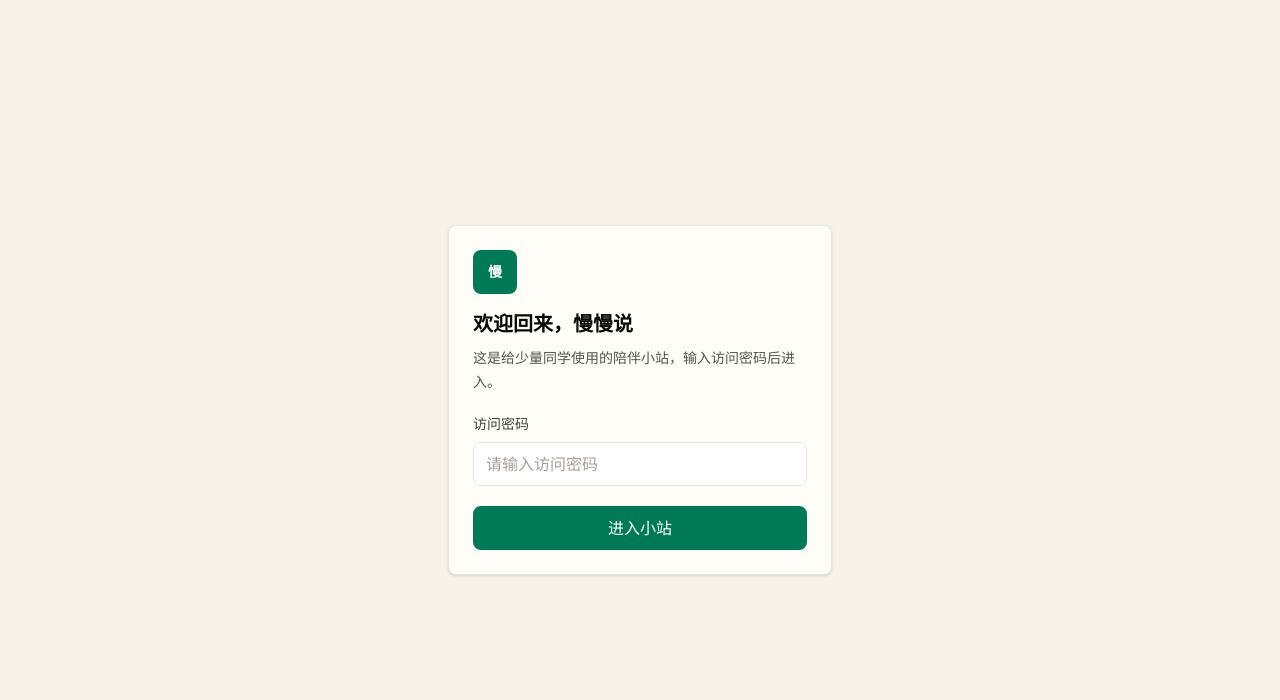
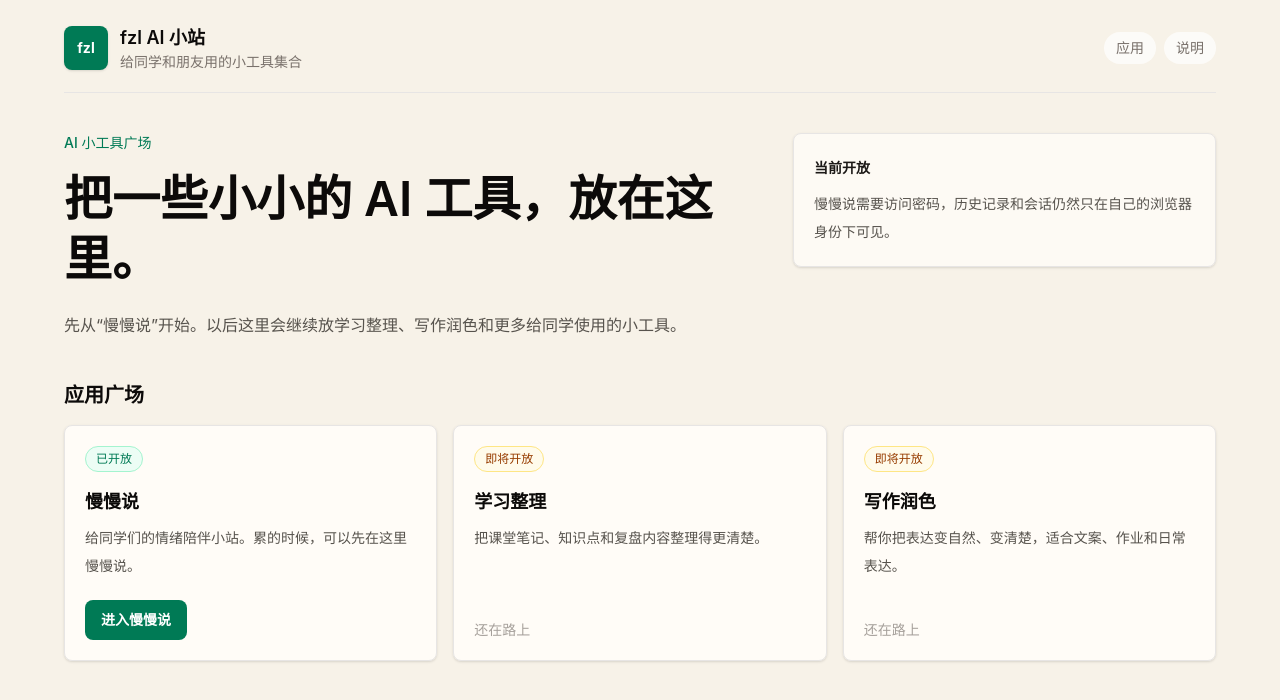
Before and after one commit to fzl666fzl/aiweb, a Next.js app: page / in a window 1280 px wide. Shown: the top 700 px of the page. Built offline with nearby package versions, Linux system fonts and the light colour scheme; no server answers.

Commit message:
feat(hub): 新增 AI 小站总站
- 将首页改为 fzl AI 小站应用广场，展示慢慢说和即将开放的小工具。
- 新增 /apps/mamanshuo 路由承载原慢慢说聊天应用。
- 更新 e2e 测试覆盖总站入口和慢慢说子应用登录流程。

```diff
--- /dev/null
+++ b/src/app/apps/mamanshuo/page.tsx
@@ -0,0 +1,5 @@
+import { ChatApp } from "@/components/ChatApp";
+
+export default function MamanShuoPage() {
+  return <ChatApp />;
+}
--- a/src/app/page.tsx
+++ b/src/app/page.tsx
@@ -1,7 +1,97 @@
-"use client";
+import Link from "next/link";
 
-import { ChatApp } from "@/components/ChatApp";
+const apps = [
+  {
+    title: "慢慢说",
+    status: "已开放",
+    description: "给同学们的情绪陪伴小站。累的时候，可以先在这里慢慢说。",
+    href: "/apps/mamanshuo",
+    action: "进入慢慢说",
+  },
+  {
+    title: "学习整理",
+    status: "即将开放",
+    description: "把课堂笔记、知识点和复盘内容整理得更清楚。",
+  },
+  {
+    title: "写作润色",
+    status: "即将开放",
+    description: "帮你把表达变自然、变清楚，适合文案、作业和日常表达。",
+  },
+];
 
 export default function Home() {
-  return <ChatApp />;
+  return (
+    <main className="min-h-dvh bg-[#f7f2e8] px-5 py-6 text-stone-900 md:px-8">
+      <div className="mx-auto flex w-full max-w-6xl flex-col gap-10">
+        <header className="flex flex-col gap-4 border-b border-stone-200 pb-5 sm:flex-row sm:items-center sm:justify-between">
+          <div className="flex items-center gap-3">
+            <div className="flex h-11 w-11 items-center justify-center rounded-lg bg-emerald-700 text-sm font-bold text-white shadow-sm">
+              fzl
+            </div>
+            <div>
+              <h1 className="text-lg font-semibold text-stone-950">fzl AI 小站</h1>
+              <p className="text-sm text-stone-500">给同学和朋友用的小工具集合</p>
+            </div>
+          </div>
+          <nav className="flex gap-2 text-sm text-stone-500" aria-label="总站导航">
+            <span className="rounded-full bg-white/70 px-3 py-1.5">应用</span>
+            <span className="rounded-full bg-white/70 px-3 py-1.5">说明</span>
+          </nav>
+        </header>
+
+        <section className="grid gap-6 md:grid-cols-[1.25fr_0.75fr] md:items-start">
+          <div>
+            <p className="mb-4 text-sm font-medium text-emerald-700">AI 小工具广场</p>
+            <h2 className="max-w-3xl text-3xl font-semibold leading-tight text-stone-950 md:text-5xl">
+              把一些小小的 AI 工具，放在这里。
+            </h2>
+            <p className="mt-5 max-w-2xl text-base leading-8 text-stone-600">
+              先从“慢慢说”开始。以后这里会继续放学习整理、写作润色和更多给同学使用的小工具。
+            </p>
+          </div>
+          <aside className="rounded-lg border border-stone-200 bg-[#fffdf8]/80 p-5 text-sm leading-7 text-stone-600 shadow-sm">
+            <p className="font-semibold text-stone-900">当前开放</p>
+            <p className="mt-2">慢慢说需要访问密码，历史记录和会话仍然只在自己的浏览器身份下可见。</p>
+          </aside>
+        </section>
+
+        <section aria-labelledby="apps-title">
+          <h2 id="apps-title" className="mb-4 text-xl font-semibold text-stone-950">
+            应用广场
+          </h2>
+          <div className="grid gap-4 md:grid-cols-3">
+            {apps.map((app) => (
+              <article
+                className="flex min-h-48 flex-col rounded-lg border border-stone-200 bg-[#fffdf8]/95 p-5 shadow-sm"
+                key={app.title}
+              >
+                <span
+                  className={`w-fit rounded-full border px-2.5 py-1 text-xs font-medium ${
+                    app.href
+                      ? "border-emerald-200 bg-emerald-50 text-emerald-700"
+                      : "border-amber-200 bg-amber-50 text-amber-800"
+                  }`}
+                >
+                  {app.status}
+                </span>
+                <h3 className="mt-4 text-lg font-semibold text-stone-950">{app.title}</h3>
+                <p className="mt-2 flex-1 text-sm leading-7 text-stone-600">{app.description}</p>
+                {app.href ? (
+                  <Link
+                    className="mt-5 inline-flex w-fit rounded-lg bg-emerald-700 px-4 py-2.5 text-sm font-semibold text-white transition hover:bg-emerald-800 focus:outline-none focus:ring-2 focus:ring-emerald-200"
+                    href={app.href}
+                  >
+                    {app.action}
+                  </Link>
+                ) : (
+                  <span className="mt-5 text-sm font-medium text-stone-400">还在路上</span>
+                )}
+              </article>
+            ))}
+          </div>
+        </section>
+      </div>
+    </main>
+  );
 }
```
Also changed, not shown: 1 other file (tests, documents, lock files or other folders).
